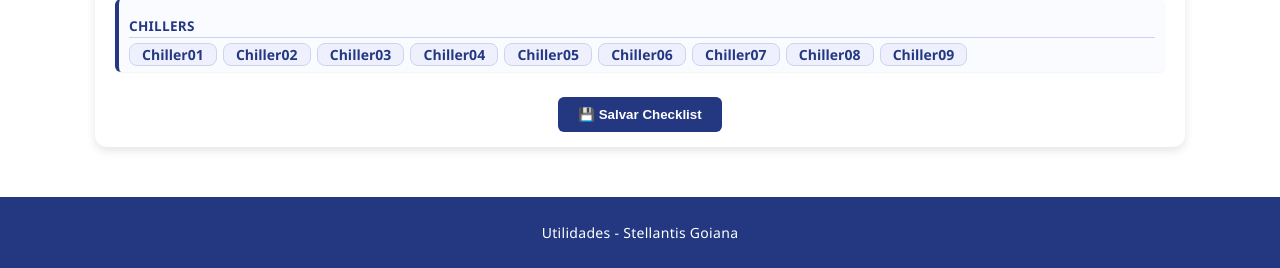
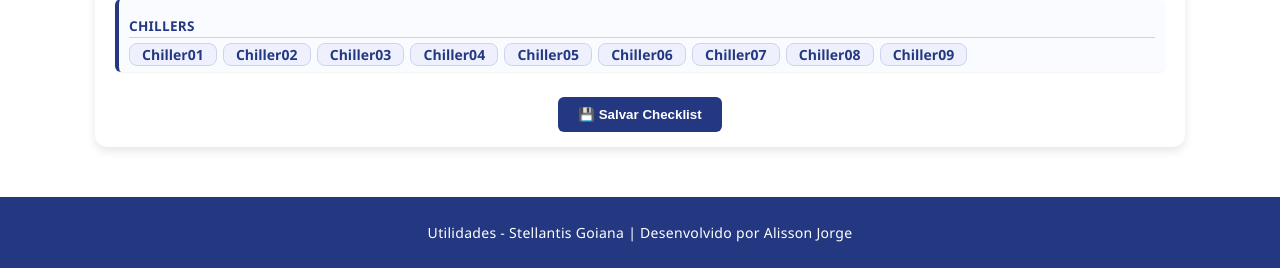
Before and after one commit to alissonengsilva-art/checklist_industrial, a FastAPI app: page / in a window 1280 px wide. Shown: the part 910-1178 px from the top of the page. Run offline with FastAPI, Linux system fonts and the light colour scheme; data that the repository does not hold is empty; parts of the project's set-up code (start-up, migrations or seed data) failed here and were passed over.

Commit message:
Atualiza base.html

```diff
--- a/templates/base.html
+++ b/templates/base.html
@@ -28,7 +28,7 @@
   </main>
 
   <footer>
-    <p>Utilidades - Stellantis Goiana</p>
+    <p>Utilidades - Stellantis Goiana | Desenvolvido por Alisson Jorge</p>
   </footer>
 
 </body>
```
